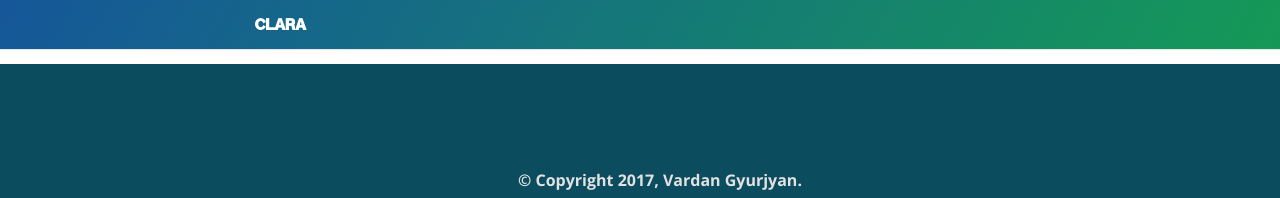
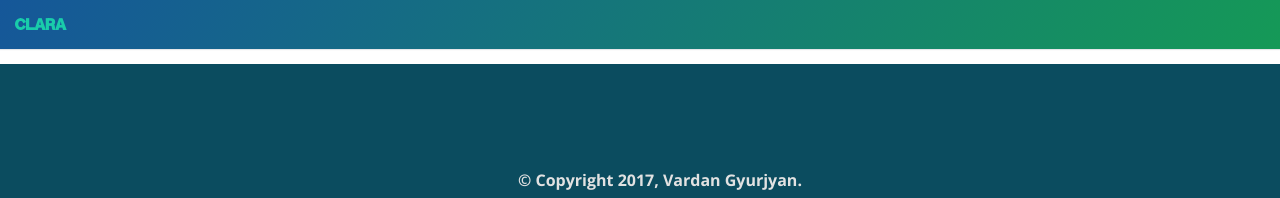
Before and after one commit to JeffersonLab/clara-docs, a Jekyll site: the page built from _pages/guides.md, in a window 1280 px wide. Shown: the top 198 px of the page. Built offline with Jekyll 4.4.1, drawn with Linux system fonts in a browser that asks for light colours.

Commit message:
Update style of page header
- Add CLARA "logo" pointing to home
- Use full width

```diff
--- a/_includes/page-header.html
+++ b/_includes/page-header.html
@@ -3,7 +3,7 @@
     <div class="container-fluid">
        <div class="collapse navbar-collapse" id="bs-example-navbar-collapse-1">
             <ul class="left-nav">
-                <li><a href="{{ site.baseurl }}/index.html"><font face=myFont><b>CLARA</b></font></a></li>
+                <li style="float: left !important"><a href="{{ site.baseurl }}/index.html"><font face=myFont><b>CLARA</b></font></a></li>
                 {% if page.title == "Installation" %}
 			  		<li style="float: right !important"><a href="{{ site.baseurl }}/_pages/examples.html">Examples</a></li>
 			  		<li style="float: right !important"><a href="{{ site.baseurl }}/_pages/tutorials.html">Tutorials</a></li>
--- a/css/cayman.css
+++ b/css/cayman.css
@@ -59,7 +59,6 @@
   z-index: 2;
   box-shadow: 0px 1px 1px RGBA(4, 25, 54, 0.1); }
   aside nav {
-    max-width: 800px;
     margin: 0 auto; }
     aside nav ul {
       margin: 0;
```
